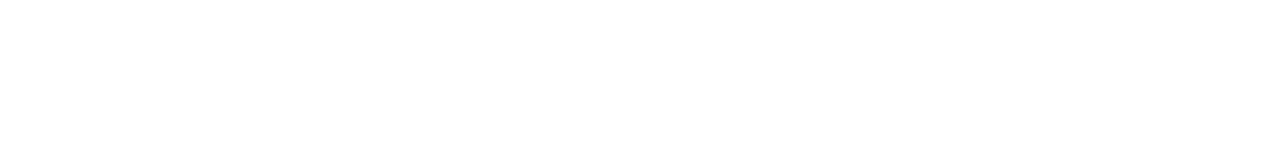
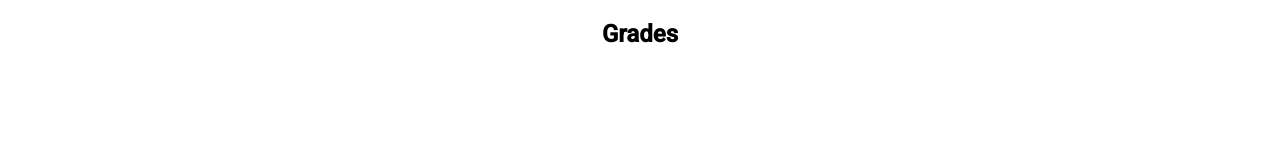
Before and after one commit to kachamaka/plannerix-frontend, an Angular app: page /my-grades in a window 1280 px wide. Before the commit this address led to /. Shown: the top 160 px of the page. Built offline with nearby package versions, Linux system fonts and the light colour scheme.

Commit message:
routing fix

```diff
--- a/src/app/app-routing.module.ts
+++ b/src/app/app-routing.module.ts
@@ -10,7 +10,7 @@
   {path: "", component: HomeComponent},
   {path: "calendar", component: CalendarComponent},
   {path: "schedule", component: ScheduleComponent},
-  {path: "report-card", component: ReportCComponent},
+  {path: "my-grades", component: ReportCComponent},
   {path: "settings", component: SettingsComponent}
 ];
 
--- a/src/app/home/home.component.css
+++ b/src/app/home/home.component.css
@@ -6,7 +6,3 @@
     margin-left: 1rem;
     margin-bottom: 1.5rem;
 }
-.title {
-    margin-top: 2rem;
-    margin-bottom: 2rem;
-}
--- a/src/app/report-c/report-c.component.html
+++ b/src/app/report-c/report-c.component.html
@@ -1,3 +1 @@
-<p>
-  report-c works!
-</p>
+<h2 align="center">Grades</h2>
--- a/src/styles.css
+++ b/src/styles.css
@@ -2,3 +2,7 @@
 /* @import "../node_modules/@angular/material/prebuilt-themes/indigo-pink.css"; */
 html, body { height: 100%; }
 body { margin: 0; font-family: Roboto, "Helvetica Neue", sans-serif; }
+.title {
+    margin-top: 2rem;
+    margin-bottom: 2rem;
+}
```
Also changed, not shown: src/app/app.component.css (line endings or trailing spaces).
